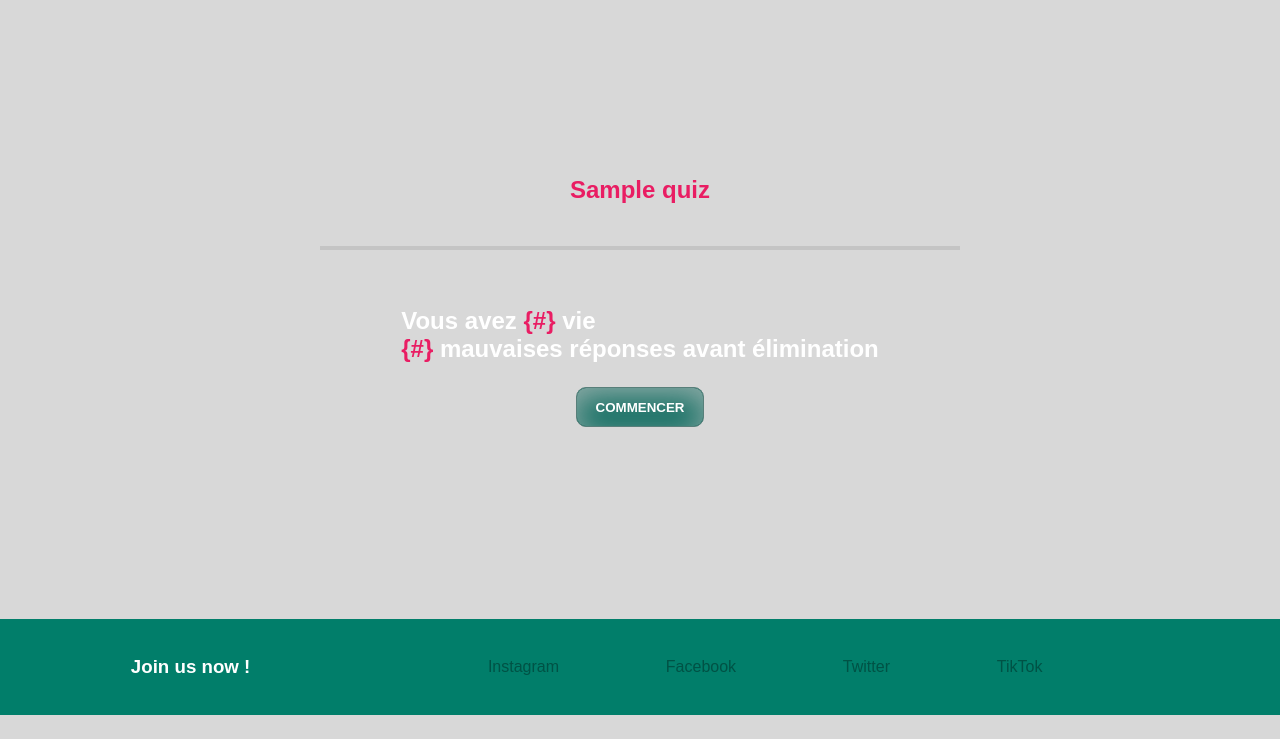
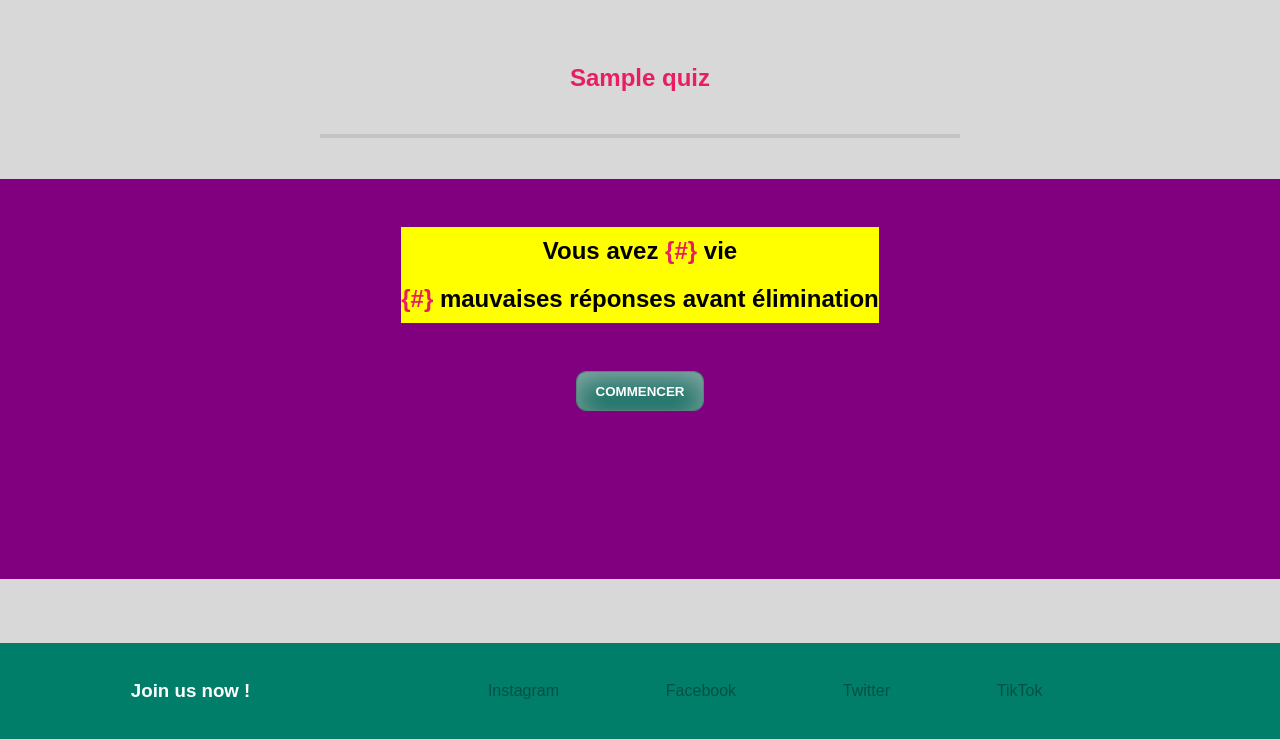
Before and after one commit to sandraMassonF/quiznight, a PHP site: page /page/quiz-jeu.php in a window 1280 px wide. Shown: the part 128-867 px from the top of the page. Before the commit the page ends 843 px from the top, so only its background shows below. Run offline with PHP 8.4, Linux system fonts and the light colour scheme; tables that the repository leaves empty hold one stand-in row (values such as "Sample post").

Commit message:
feat: enhance quiz UI with new start box styles and improve session management for quiz selection

```diff
--- a/asset/css/style_quiz-jeu.css
+++ b/asset/css/style_quiz-jeu.css
@@ -23,6 +23,23 @@
     height: 4px;
     background-color: #c4c4c4;
     border: none;
+}
+
+.start-box {
+    background-color: purple;
+    width: 100%;
+    height: 25rem;
+    padding: 3rem;
+    display: flex;
+    flex-direction: column;
+    align-items: center;
+    gap: 3rem;
+}
+
+.start-box-title {
+    background-color: yellow;
+    line-height: 3rem;
+    text-align: center;
 }
 
 .question-box {
@@ -66,6 +83,7 @@
     background-position-x: 2rem;
     width: 100%;
     height: 2.5rem;
+    font-size: 1.2rem;
     text-align: center;
     border-radius: 15px;
 }
@@ -98,6 +116,7 @@
 
 /* reponse fausse */
 .answerFalse {
+    color: #913535;
     border: 2px solid #FF5959;
     background-color: #EB7474;
 }
@@ -135,12 +154,6 @@
     background-image: url(../img/umbrella.png);
 }
 
-
-
-
-
-
-
 /*  bouton suivant */
 
 .button-box {
--- a/page/quiz-jeu.php
+++ b/page/quiz-jeu.php
@@ -20,8 +20,8 @@ require_once('../models/Quiz.php');
 $newQuiz = new Quiz();
 
 //recup quiz selectionné --- parametre = valeur session select
-$_SESSION['select'] = 1;
-$quizSelect = $newQuiz->get_quizSelect($_SESSION['select']);
+$_SESSION['selectedQuiz'] = 1;
+$quizSelect = $newQuiz->get_quizSelect($_SESSION['selectedQuiz']);
 
 $quizTitle = key($quizSelect);
 
@@ -36,6 +36,11 @@ if (!empty($_POST)) {
     // session bonne réponse
     if (!isset($_SESSION['rightAnswer'])) {
         $_SESSION['rightAnswer'] = 0;
+    }
+
+    // session mauvaise réponse
+    if (!isset($_SESSION['wrongAnswer'])) {
+        $_SESSION['wrongAnswer'] = 0;
     }
 
     if (isset($_POST['next'])) {
@@ -105,9 +110,9 @@ if (!empty($_POST)) {
     <!-- pré start -->
 
     <?php if (empty($_POST)): ?>
-        <section class="question-box">
+        <section class="start-box">
 
-            <div class="question-box-title">
+            <div class="start-box-title">
                 <h2 class="bold">Vous avez <span class="text-pink">{#}</span> vie
 
                        <p> <span class="text-pink">{#}</span> mauvaises réponses avant élimination</p>
@@ -148,7 +153,7 @@ if (!empty($_POST)) {
             <div class="question-box-title">
                 <h2 class="bold">Question
                     <span class="text-pink">#
-                        <?= $numQuestion ?>
+                        <?= $numQuestion + 1 ?>
                     </span>
                 </h2>
 
@@ -271,7 +276,7 @@ if (!empty($_POST)) {
                                 </div>
                             <?php elseif ($selectedAnswer != "answerD" and $id_rep['result'] == 1): ?>
                                 <div class="answerTrue button-answer square-answer">
-                                    <p class="answer-text"><?= $id_rep['answer'] ?></p>
+                                    <p class="answer-text true-false"><?= $id_rep['answer'] ?></p>
                                 </div>
                             <?php else: ?>
                                 <div class="noAnswer button-answer square-answer">
```
